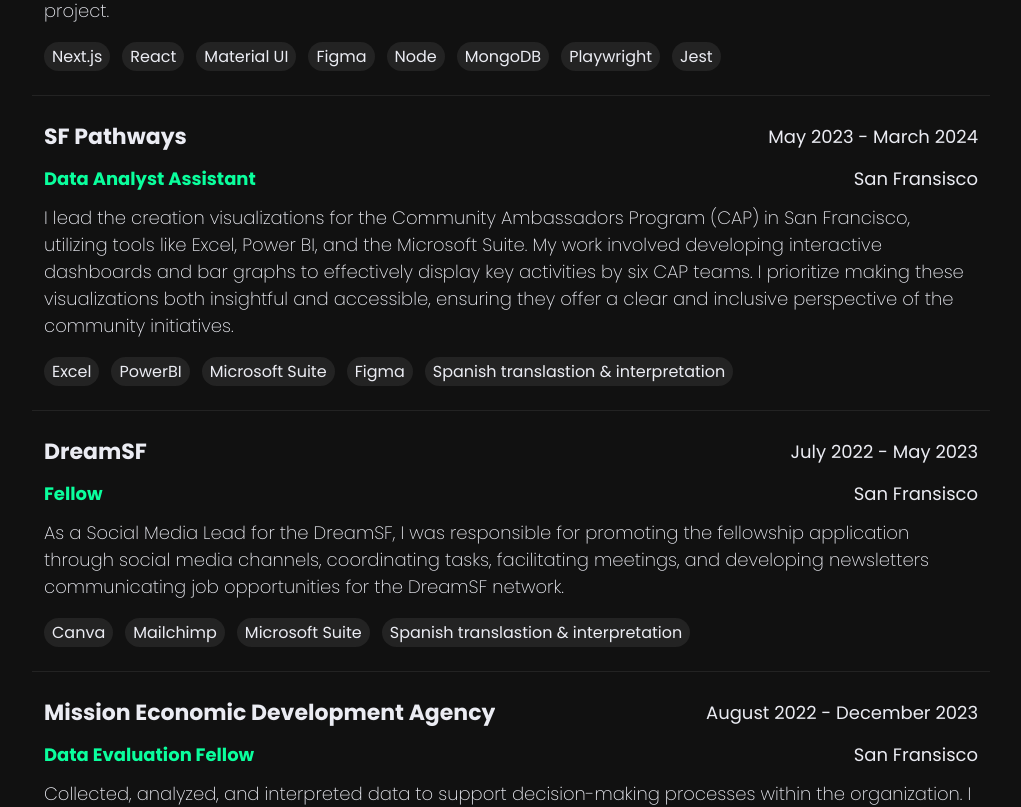
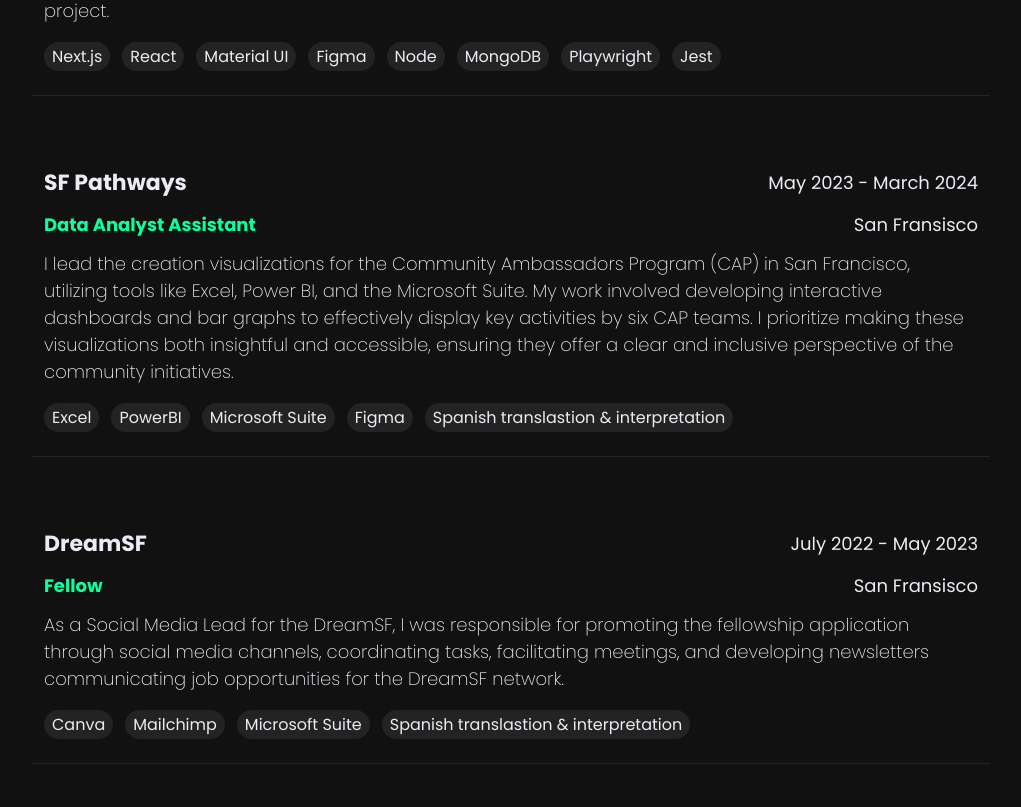
Before and after one commit to alejandroo-pc/portfolio, a Next.js app: page / in a window 1280 px wide. Shown: the part 5380-6187 px from the top of the page, without its empty margins (159-1180 px from the left). Built offline with nearby package versions, Linux system fonts and the light colour scheme.

Commit message:
added bottom padding to experience section

```diff
--- a/components/home/experience/experience.module.scss
+++ b/components/home/experience/experience.module.scss
@@ -1,7 +1,6 @@
 .experience {
-  margin-bottom: 2.4rem;
+  margin-bottom: 7rem;
   padding: 0 1.2rem 2.4rem;
-
   border-bottom: 1px solid var(--background-light);
 }
 
```
